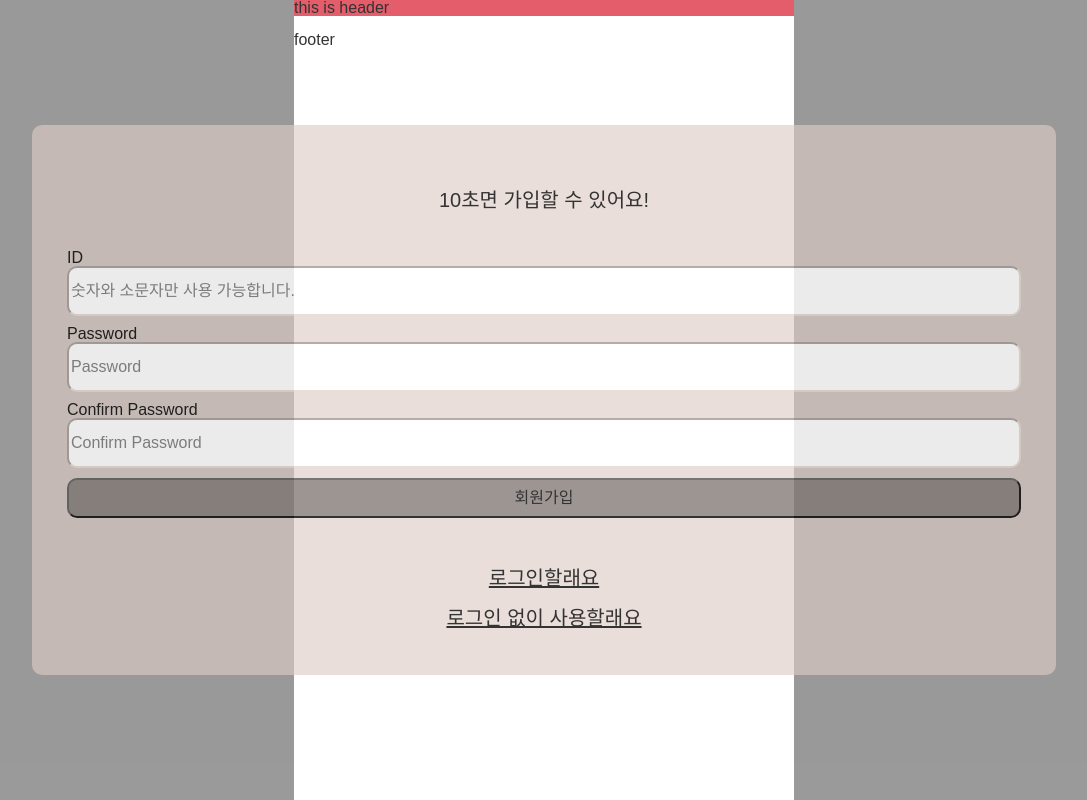
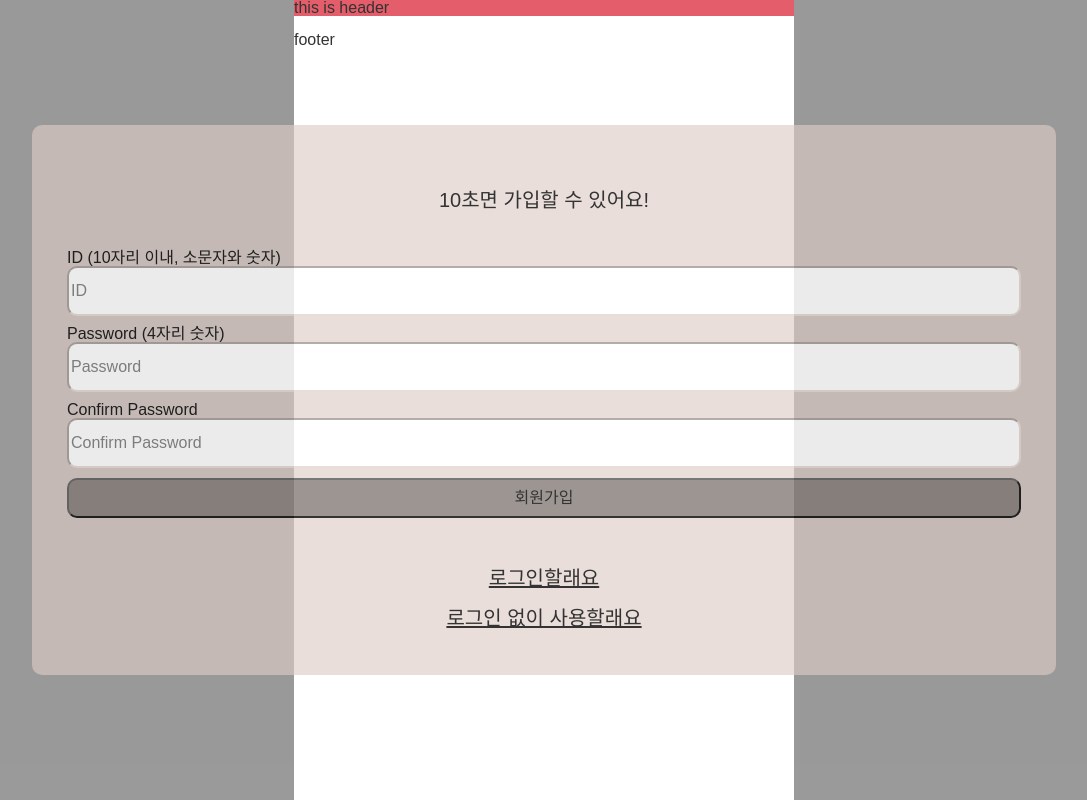
Before and after one commit to Lv2-Recsys-01/styl-frontend, a React (Create React App) app: page / in a window 1280 px wide. Both pictures are taken after a click on the link "회원가입할래요". Shown: the whole page, without its empty margins (96-1183 px from the left). Built offline with nearby package versions, Linux system fonts and the light colour scheme.

Commit message:
chore: change text

```diff
--- a/src/components/Login/login.jsx
+++ b/src/components/Login/login.jsx
@@ -92,11 +92,11 @@ function Login({ closeModal }) {
                 <div className="background">
                     {title === "wrong" ? <h2 className={`wrong`}>다시 시도해주세요!</h2> : <h2 className="title">10초면 가입할 수 있어요!</h2>}
                     <div className="box">
-                        ID
-                        <input type="text" placeholder="숫자와 소문자만 사용 가능합니다." value={id} onChange={handleIdChange} maxLength={10} />
+                        ID (10자리 이내, 소문자와 숫자)
+                        <input type="text" placeholder="ID" value={id} onChange={handleIdChange} maxLength={10} />
                     </div>
                     <div className="box">
-                        Password
+                        Password (4자리 숫자)
                         <input type="password" placeholder="Password" value={password} onChange={handlePasswordChange} maxLength={4} />
                     </div>
                     <div className="box">
```
